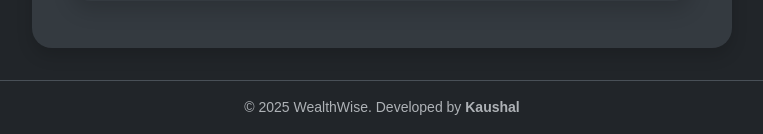
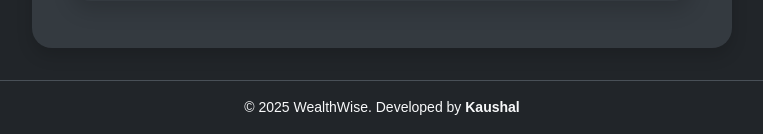
Before and after one commit to KaushallB/wealthwisehost, a Flask app: page /add_income/1 in a window 1280 px wide. Shown: the part 960-1094 px from the top of the page, without its empty margins (390-1153 px from the left). Run offline with Flask 3, Linux system fonts and the light colour scheme; the visitor is signed in with stand-in values (Sample User, id 1); a database or web service that is not in the repository returns one stand-in record (values such as "Sample title"); some libraries are stand-ins or nearby versions.

Commit message:
meta data and footer fix

```diff
--- a/templates/base.html
+++ b/templates/base.html
@@ -7,11 +7,13 @@
     <!-- Open Graph Metadata -->
     <meta property="og:title" content="WealthWise - A Finance Management System">
     <meta property="og:description" content="Manage your finances with ease, track expenses, and get AI-powered advice with WealthWise!">
-    <meta property="og:image" content="{{ url_for('static', filename='logowhite.png') }}">
-    <meta property="og:url" content="{{ request.url }}">
+    <meta property="og:image" content="https://wealthwise-0y3c.onrender.com/static/assets/logowhite.png">
+    <meta property="og:image:width" content="600">
+    <meta property="og:image:height" content="600">
+    <meta property="og:url" content="https://wealthwise-0y3c.onrender.com">
     <meta property="og:type" content="website">
     <!-- Favicon -->
-    <link rel="icon" type="image/png" href="{{ url_for('static', filename='logowhite.png') }}">
+    <link rel="icon" type="image/png" href="{{ url_for('static', filename='assets/logowhite.png') }}">
     <link href="https://cdn.jsdelivr.net/npm/bootstrap@5.3.6/dist/css/bootstrap.min.css" rel="stylesheet" integrity="sha384-4Q6Gf2aSP4eDXB8Miphtr37CMZZQ5oXLH2yaXMJ2w8e2ZtHTl7GptT4jmndRuHDT" crossorigin="anonymous">
     <link rel="stylesheet" href="https://cdn.jsdelivr.net/npm/bootstrap-icons@1.11.3/font/bootstrap-icons.min.css">
     <link rel="stylesheet" href="{{ url_for('static', filename='css/style.css') }}">
@@ -119,11 +121,12 @@
                 </div>
             </main>
 
-            <footer class="footer mt-auto py-3 bg-dark text-light border-top">
-                <div class="container text-center">
-                    <span class="text-muted">© 2025 WealthWise. Developed by <strong>Kaushal</strong></span>
-                </div>
-            </footer>
+       <footer class="footer mt-auto py-3 bg-dark border-top">
+            <div class="container text-center">
+                <span class="text-light">© 2025 WealthWise. Developed by <strong>Kaushal</strong></span>
+            </div>
+        </footer>
+
         </div>
     </div>
 
```
